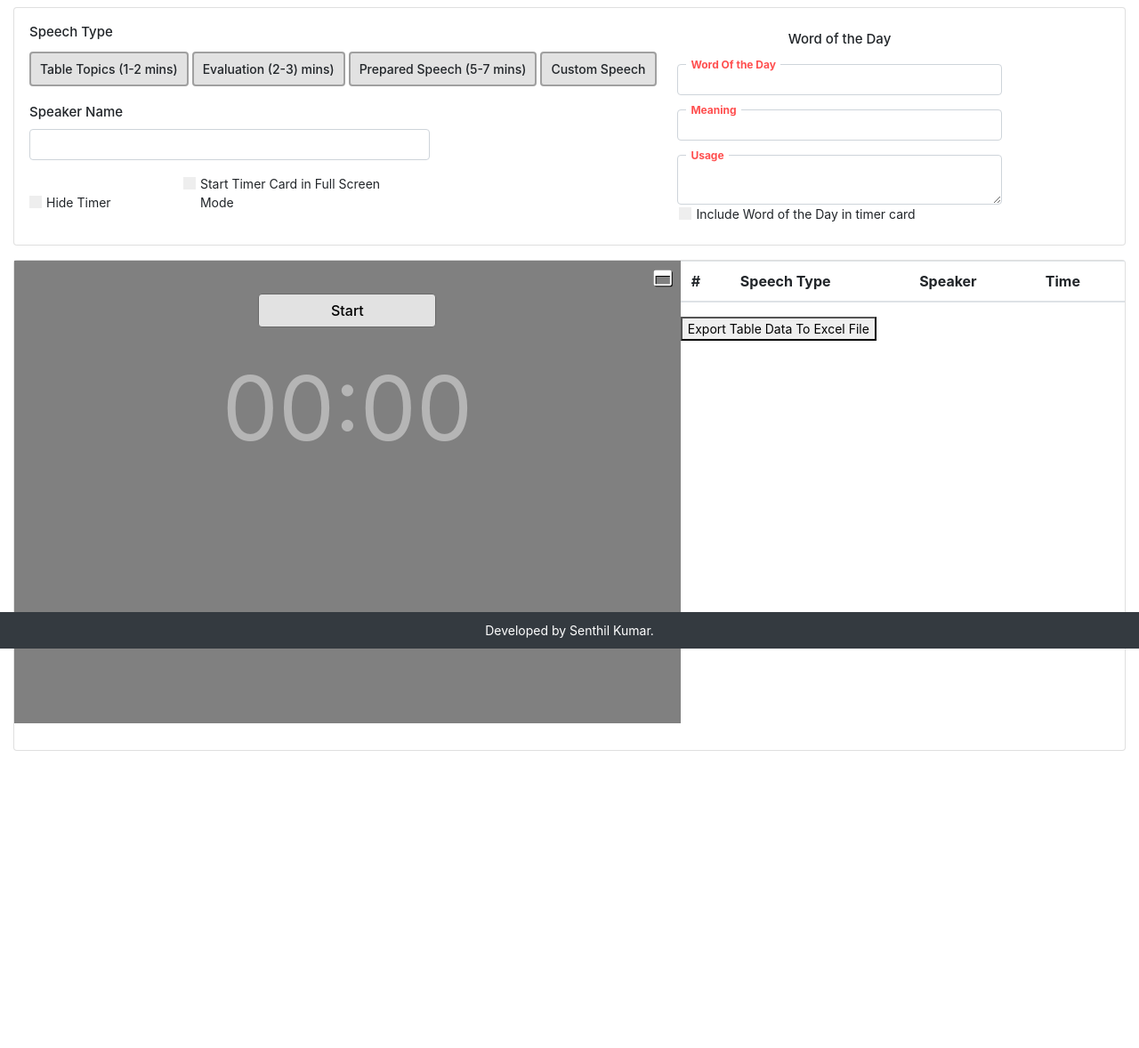
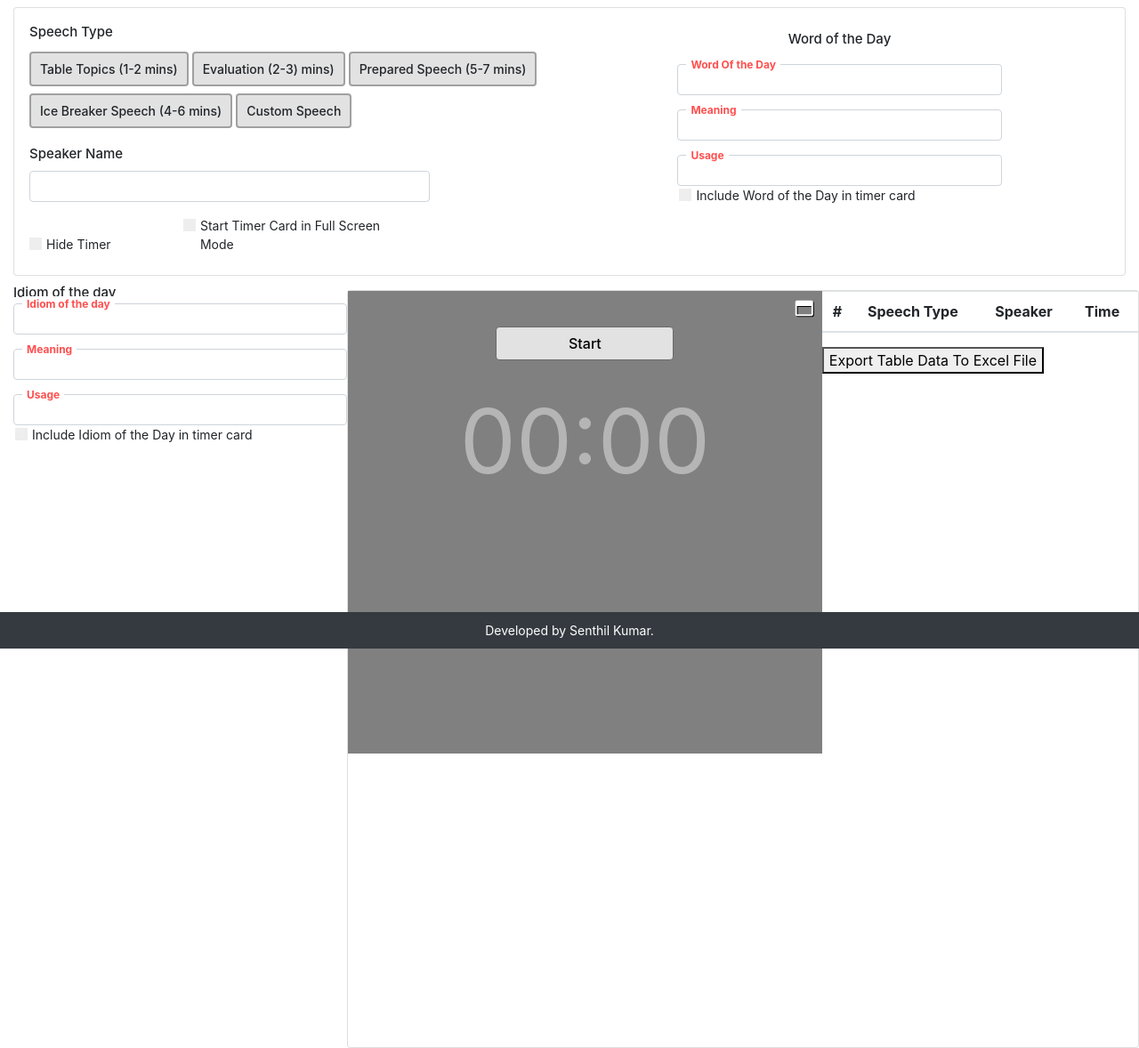
Before and after one commit to mounikadondeti/image_slider_django-master, a Django app: template products/templates/Timer.html in a window 1280 px wide. Shown: the part 56-1234 px from the top of the page at 89% size. Before the commit the page ends 900 px from the top, so only its background shows below. Run offline with Django 3.2, Linux system fonts and the light colour scheme; the template is opened without the code that fills it, so the values that code supplies are empty; some libraries are stand-ins or nearby versions.

Commit message:
Code Modified

```diff
--- a/products/templates/Timer.html
+++ b/products/templates/Timer.html
@@ -272,7 +272,7 @@
         .captureSpeak {
             overflow-y: auto;
             min-height: 550px;
-            height: 550px;
+            height: 850px;
         }
 
         .headings {
@@ -343,6 +343,8 @@
                                     <label for="Evaluator">Evaluation (2-3) mins)</label>
                                     <input type="radio" id="Prep" name="Speech" value="Prepared Speech (5-7 mins)" data-g="300" data-y="360" data-r="420">
                                     <label for="Prep">Prepared Speech (5-7 mins)</label>
+                                    <input type="radio" id="Breaker" name="Speech" value="Ice Breaker Speech (4-6 mins)" data-g="240" data-y="300" data-r="360">
+                                    <label for="Breaker">Ice Breaker Speech (4-6 mins)</label>
                                     <input type="radio" id="custom" name="Speech" value="Prepared Speech">
                                     <label for="custom">Custom Speech</label>
 
@@ -410,7 +412,7 @@
                             </div>
                             <div class="relative mt-3">
                                 <span class="inline-title">Usage</span>
-                                <textarea class="form-control "></textarea>
+                                <input type="text" class="form-control" id="Usage">
                             </div>
                             <div class="controlSection">
                                 <label class="container ml-lg-3">
@@ -425,6 +427,34 @@
                 </div>
 
             </div>
+            <div class="float-lg-left d-inline-block w30">
+                <div class="headings mt-2 text-center1">Idiom of the day</div>
+                <div class="relative mt-6">
+                    <span class="inline-title">Idiom of the day</span>
+                    <input type="text" class="form-control " id="Idiom">
+
+                </div>
+                <div class="relative mt-3">
+                    <span class="inline-title">Meaning</span>
+                    <input type="text" class="form-control" id="Meaning1">
+                </div>
+                <div class="relative mt-3">
+                    <span class="inline-title">Usage</span>
+                    <input type="text" class="form-control" id="Usage1">
+                </div>
+                <div class="controlSection">
+                    <label class="container ml-lg-3">
+                        Include Idiom of the Day in timer card
+                        <input type="checkbox" id="wod1">
+                        <span class="checkmark"></span>
+                    </label>
+                </div>
+            </div>
+        </div>
+
+    </div>
+
+    </div>
 
             <div class="card mt-3">
                 <div class="">
@@ -447,6 +477,7 @@
                         <span class="timerDisplay">00:00</span>
                         &nbsp;
                         <div class="wod hide"></div>
+                        <div class="wod1 hide"></div>
                     </div>
                     <div class="float-left d-inline-block captureSpeak w40">
                         <table class="table table-striped overlflow-auto" id="tblData">
@@ -519,7 +550,7 @@
         var speechName;
         $("#wod").on("change", function () {
             if ($(this).is(":checked")) {
-                $(".wod").html('<div class="text-center" style="padding:125px 0;"><h3 style="color: white;text-shadow: 1px 1px 1px #272727;"> Word of the Day: ' + $("#word").val() + '</h3><h5 style="font-size:16px">Meaning: ' + $("#Meaning").val() + '</h5></div>');
+                $(".wod").html('<div class="text-center" style="padding:125px 0;"><h3 style="color: white;text-shadow: 1px 1px 1px #272727;"> Word of the Day: ' + $("#word").val() + '</h3><h5 style="font-size:16px">Meaning: ' + $("#Meaning").val() + '</h5><h5 style="font-size:16px">Usage: ' + $("#Usage").val() + '</h5></div>');
                 $(".wod").removeClass("hide");
             }
             else {
@@ -527,6 +558,17 @@
                 $(".wod").html("");
             }
         });
+        $("#wod1").on("change", function () {
+          if ($(this).is(":checked")) {
+            $(".wod1").html('<div class="text-center" style="padding:30px 0;"><h3 style="color: white;text-shadow: 1px 1px 1px #272727;"> Idiom of the Day: ' + $("#Idiom").val() + '</h3><h5 style="font-size:16px">Meaning: ' + $("#Meaning1").val() + '</h5><h5 style="font-size:16px">Usage: ' + $("#Usage1").val() + '</h5></div>');
+             $(".wod1").removeClass("hide");
+           }
+          else {
+            (".wod1").addClass("hide");
+            $(".wod1").html("");
+           }
+        });
+
         $('[type="radio"]').on("change", function () {
             if ($(this).attr("id") == "custom") {
                 $("#customSection").removeClass("hide");
--- a/products/urls.py
+++ b/products/urls.py
@@ -3,4 +3,5 @@ from django.urls import path
 
 urlpatterns = [
 	path('', views.Timer, name="timer"),
+	path('excel/', views.Excel, name="excel"),
 ]
--- a/products/views.py
+++ b/products/views.py
@@ -5,3 +5,6 @@ from .models import *
 
 def Timer(request):
 	return render(request, 'Timer.html')
+
+def Excel(request):
+	return render(request, 'excel.html')
```
Also changed, not shown: products/templates/excel.html (added, +49 -0 lines).
